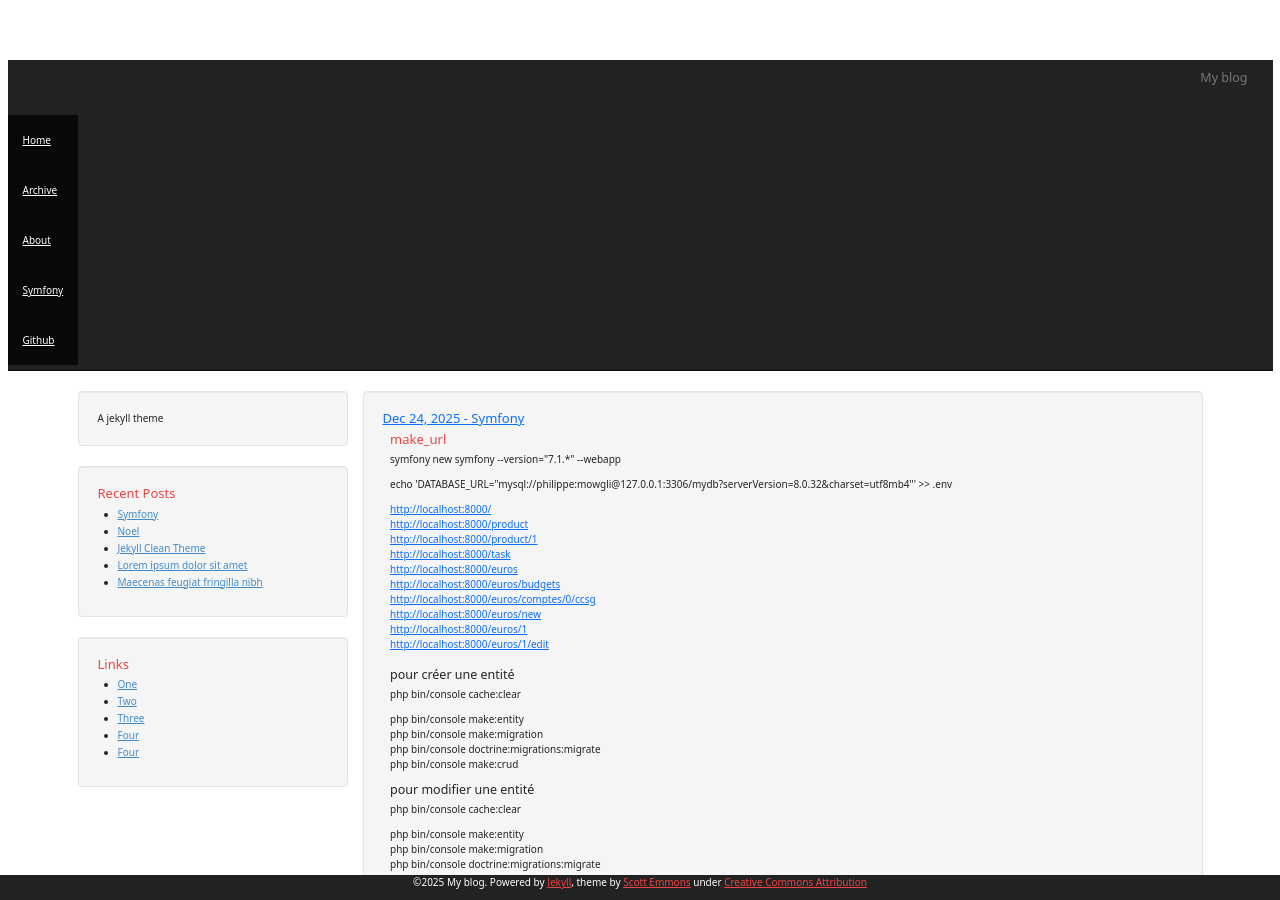
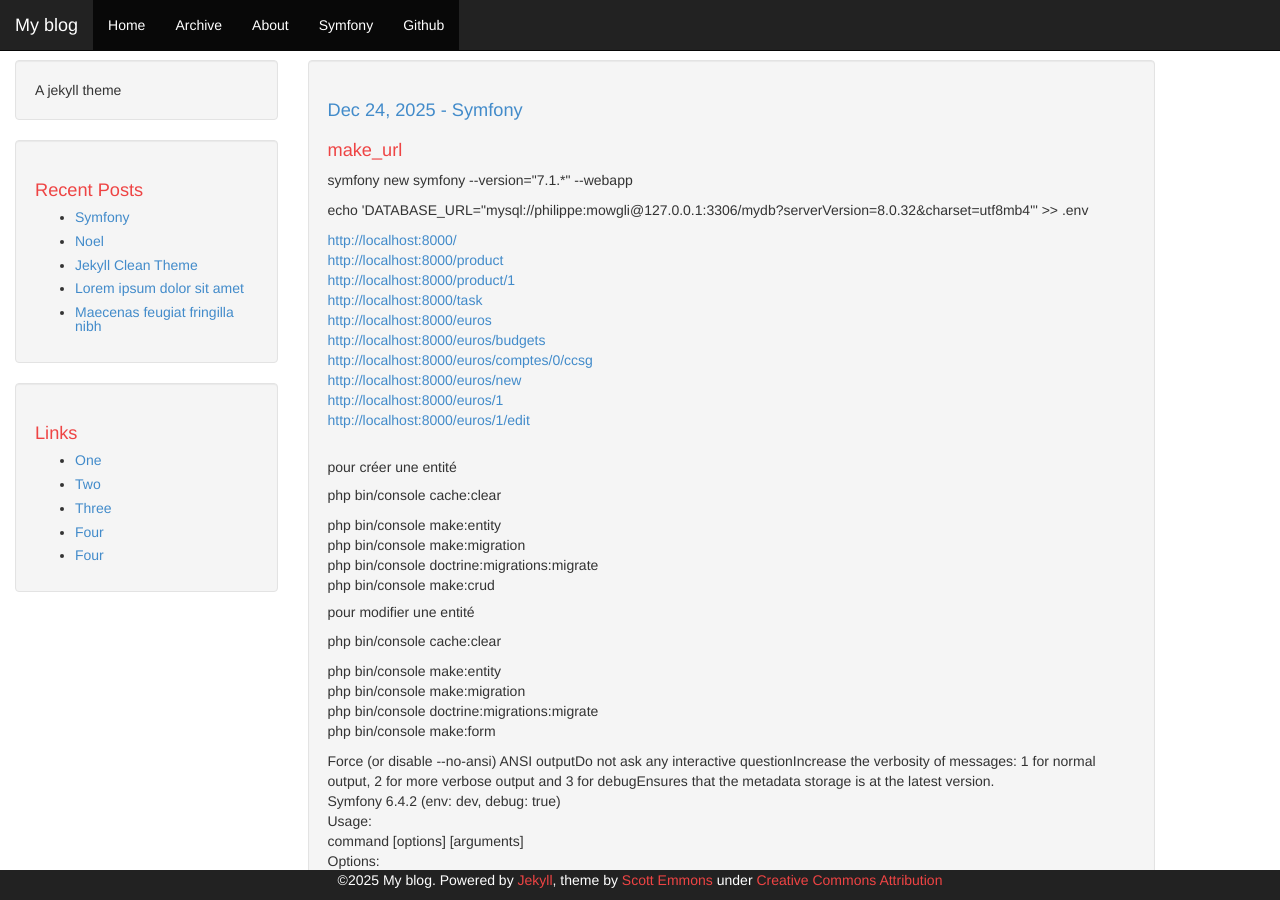
Before and after one commit to awelvor/archives, a Jekyll site: the page built from index.html, in a window 1280 px wide and 900 px high. Built offline with Jekyll 4.4.1, drawn with Linux system fonts in a browser that asks for light colours; the list of posts is cut into pages by our own code.

Commit message:
Update 2025-12-24-symfony.html

```diff
--- a/_posts/2025-12-24-symfony.html
+++ b/_posts/2025-12-24-symfony.html
@@ -4,10 +4,10 @@
     <meta charset="utf-8">
     <meta name="viewport" content="width=device-width, initial-scale=1">
     <title>make_url</title>
-    <link href="https://cdn.jsdelivr.net/npm/bootstrap@5.3.2/dist/css/bootstrap.min.css" rel="stylesheet" >
+
   </head>
   <body>
-  <div class="container">
+  <div>
     <h1>make_url</h1>
 
     <p>symfony new symfony --version="7.1.*" --webapp</p>
```
